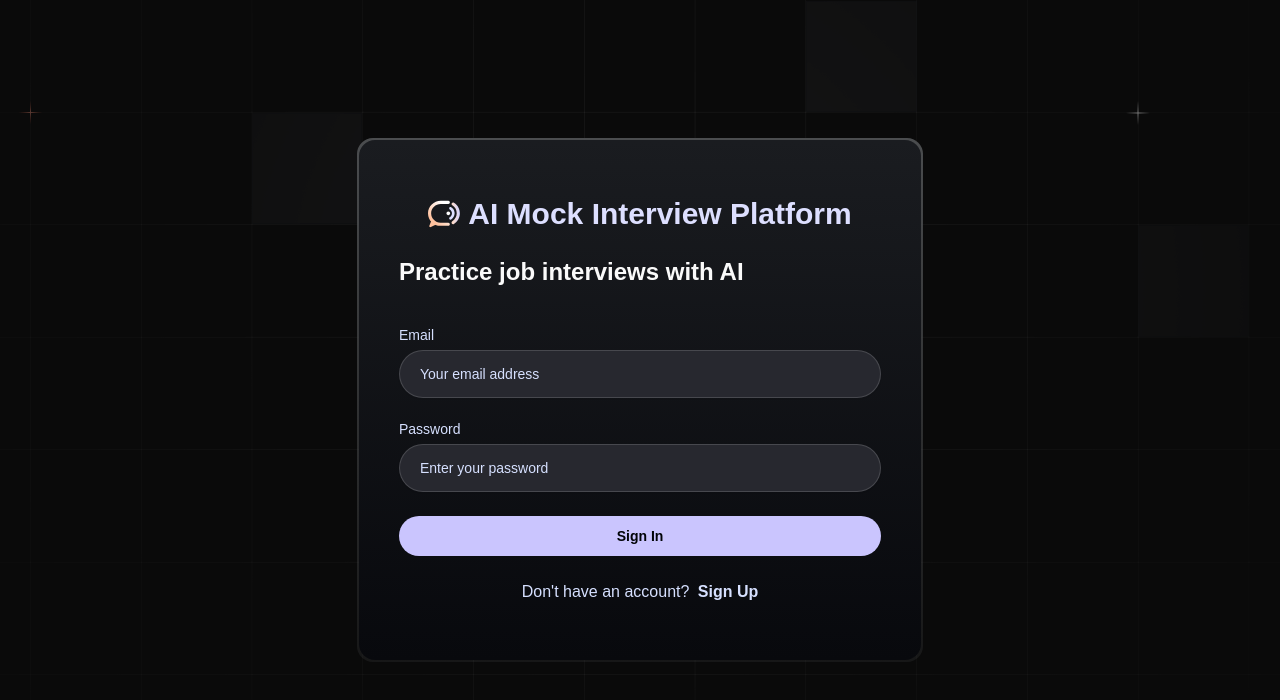
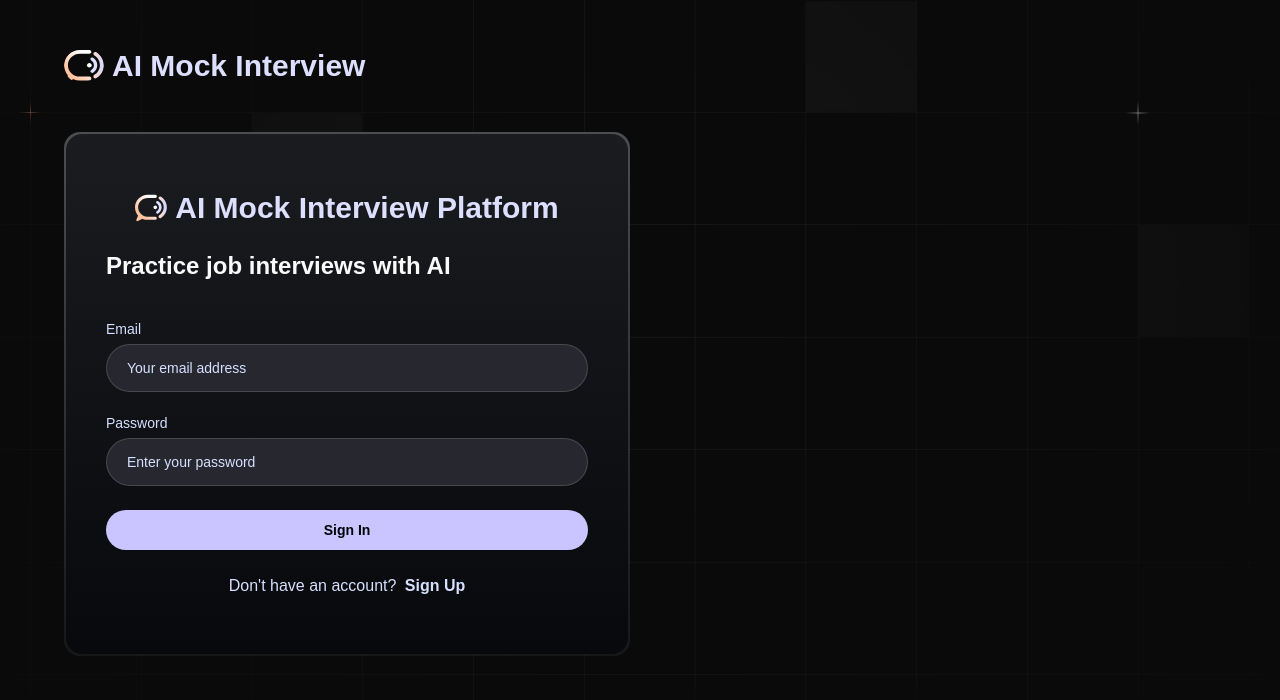
Before and after one commit to gmamatya/ai_mock_interview, a Next.js app: page /sign-in in a window 1280 px wide. Shown: the top 700 px of the page. Built offline with nearby package versions, Linux system fonts and the light colour scheme; a web font is replaced by a local one.

Commit message:
refactor AuthLayout; update layout structure and integrate navigation with logo

```diff
--- a/app/(auth)/layout.tsx
+++ b/app/(auth)/layout.tsx
@@ -1,9 +1,20 @@
-import React, { ReactNode } from 'react'
+import Image from "next/image"
+import Link from "next/link"
+import React, { ReactNode } from "react"
 
 const AuthLayout = ({ children }: { children: ReactNode }) => {
-    return (
-        <div className='auth-layout'>{children}</div>
-    )
+  return (
+    // <div className="auth-layout">{children}</div>
+    <div className="root-layout">
+      <nav>
+        <Link href="/" className="flex items-center gap-2">
+          <Image src="/logo.svg" alt="Logo" width={40} height={40} className="rounded-full" />
+          <h2 className="text-primary-100">AI Mock Interview</h2>
+        </Link>
+      </nav>
+      {children}
+    </div>
+  )
 }
 
 export default AuthLayout
```
